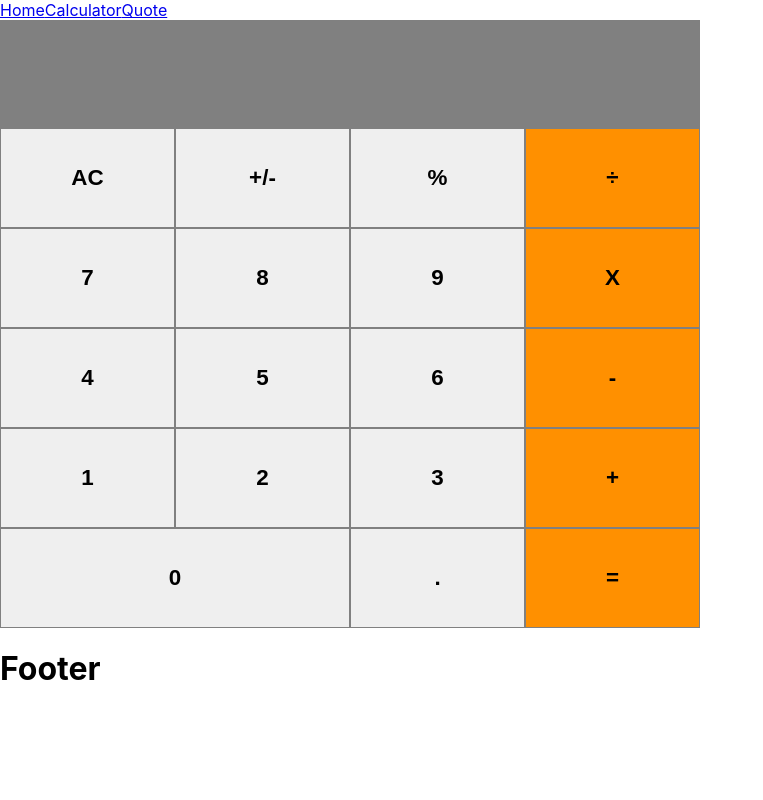
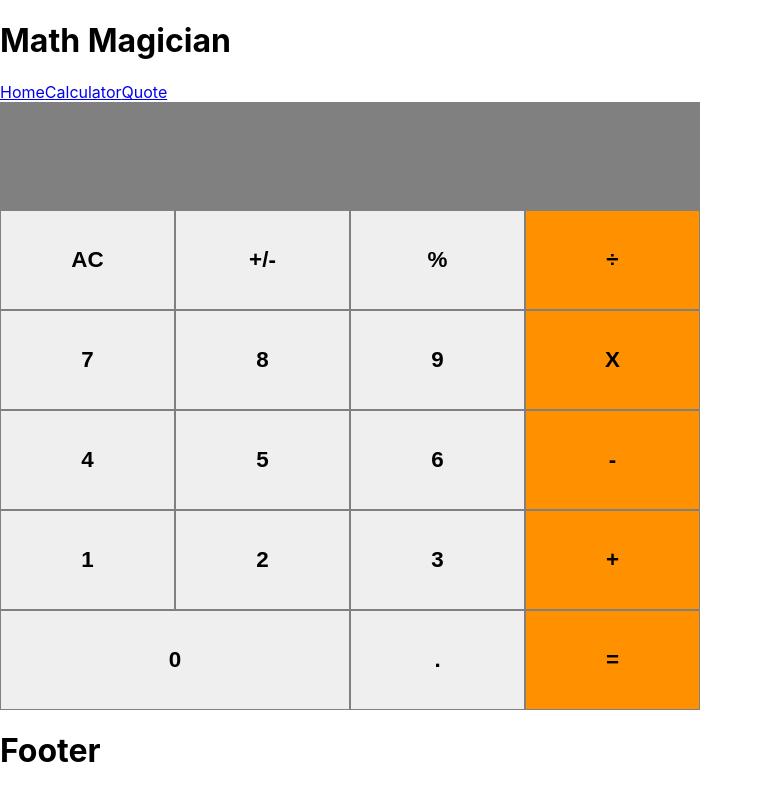
Before and after one commit to IBUNHABIBU/react-calculator, a React (Create React App) app: page /Quote in a window 1280 px wide. Shown: the whole page, without its empty margins (0-763 px from the left). Built offline with nearby package versions, Linux system fonts and the light colour scheme.

Commit message:
making the routes

```diff
--- a/src/Components/Nav.js
+++ b/src/Components/Nav.js
@@ -1,10 +1,13 @@
 import React from 'react';
 
 const Nav = () => (
-  <div>
-    <a href="/">Home</a>
-    <a href="/Calculator">Calculator</a>
-    <a href="/Quote">Quote</a>
+  <div className="nav">
+    <h1>Math Magician</h1>
+    <div className="nav-bar">
+      <a href="/">Home</a>
+      <a href="/Calculator">Calculator</a>
+      <a href="/Quote">Quote</a>
+    </div>
   </div>
 );
 
--- a/src/Components/Quote.js
+++ b/src/Components/Quote.js
@@ -3,9 +3,7 @@ import React from 'react';
 const Quote = () => (
   <div>
     <h1>Quote</h1>
-    <p>Fashion is what seems beautiful now but looks ugly later
-      art can be ugly at first but it becomes beautiful later Unknown
-    </p>
+    <p>Fashion is what seems beautiful now but looks ugly later</p>
   </div>
 );
 
--- a/src/Components/Routes.js
+++ b/src/Components/Routes.js
@@ -12,7 +12,7 @@ const Routes = () => (
     <Switch>
       <Route exact path="/" component={Home} />
       <Route exact="/Calculator" component={App} />
-      <Route exact path="/Quotes" component={Quote} />
+      <Route exact path="/Quote" component={Quote} />
     </Switch>
     <Footer />
   </BrowserRouter>
```
